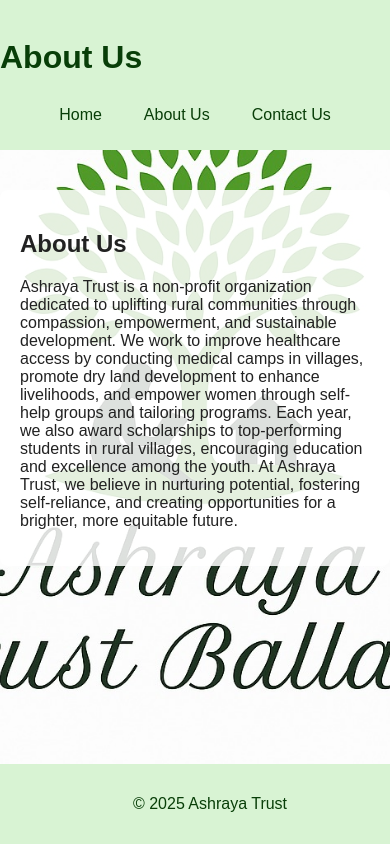
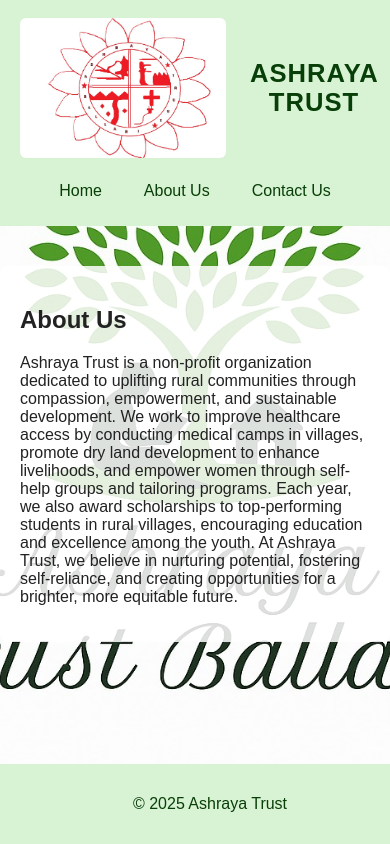
Before and after one commit to VeenaRama25/AshrayaTrust, a plain HTML site: page about.html in a window 390 px wide. Drawn offline with Linux system fonts and the light colour scheme.

Commit message:
changes to the following files:

```diff
--- a/about.html
+++ b/about.html
@@ -8,12 +8,17 @@
 </head>
 <body>
   <header>
-    <h1>About Us</h1>
-    <nav>
-      <a href="index.html">Home</a>
-      <a href="about.html">About Us</a>
-      <a href="contact.html">Contact Us</a>
-    </nav>
+    <div class="container">
+      <div class="site-header">
+        <img src="asserts/Ashraya Trust Logo.jpg" alt="Ashraya Trust logo" class="site-logo">
+        <h1>ASHRAYA TRUST</h1>
+      </div>
+      <nav>
+        <a href="index.html">Home</a>
+        <a href="about.html">About Us</a>
+        <a href="contact.html">Contact Us</a>
+      </nav>
+    </div>
   </header>
 
   <main>
--- a/style.css
+++ b/style.css
@@ -56,6 +56,7 @@
   align-items: center;
   justify-content: space-between; /* logo left, title right */
   gap: 12px;
+  position: relative; /* for absolute centering of title */
 }
 
 .site-logo {
@@ -73,11 +74,30 @@
 
 /* Larger site title in the header */
 .site-header h1 {
-  font-size: clamp(1.8rem, 8vw, 6.5rem); /* scales with viewport */
+  font-size: 2.1rem;
   margin: 0;
   letter-spacing: 1px;
   text-align: center;
-  flex: 1 1 auto; /* allow title to take available space */
+}
+
+/* Center the title horizontally in the header regardless of other elements */
+.site-header h1 {
+  position: absolute;
+  left: 50%;
+  transform: translateX(-50%);
+}
+
+/* On small screens, revert to normal flow to avoid overlapping the logo */
+@media (max-width: 700px) {
+  .site-header {
+    justify-content: flex-start;
+  }
+  .site-header h1 {
+    position: static;
+    transform: none;
+    margin-left: 12px;
+    font-size: 1.6rem;
+  }
 }
 
 nav a {
```
Also changed, not shown: contact.html (+11 -6 lines).
